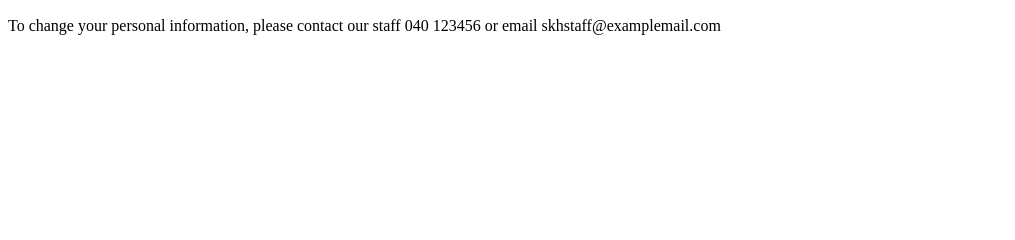
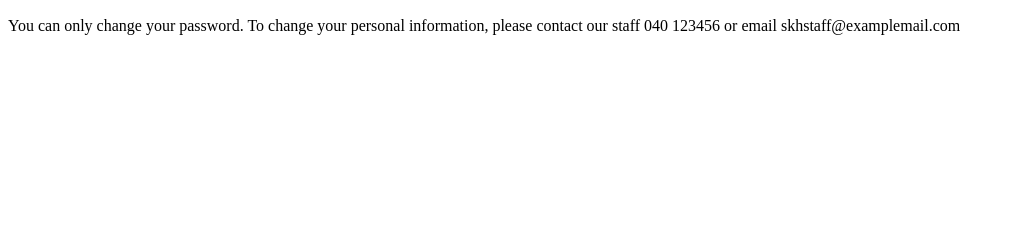
Before and after one commit to truongsinh/SKHReservationSystem, a Django app: template templates/Common/profile.html in a window 1280 px wide. Shown: the part 361-601 px from the top of the page, without its empty margins (0-1015 px from the left). Run offline with Django 3.2, Linux system fonts and the light colour scheme; the template is opened without the code that fills it, so the values that code supplies are empty.

Commit message:
My present

```diff
--- a/Common/views.py
+++ b/Common/views.py
@@ -14,9 +14,9 @@ from django.contrib import auth
 #	link to reservation list (3)
 #	link to queue list (4)
 #	form to apply for parking queue (send POST request to add_queue (7))
-from Common.models import Community
+from Common.models import Community, Profile
 import Parking
-from django.contrib.auth.decorators import login_required
+from django.contrib.auth.decorators import login_required, permission_required
 import Sauna
 
 
--- a/templates/Common/profile.html
+++ b/templates/Common/profile.html
@@ -11,5 +11,5 @@
 <p><b>City: </b>{{user.profile.apartment.community.city }}</p>
 <p><b>Plate number:</b> {{user.profile.plate_no}} </p>
 
-<p>To change your personal information, please contact our staff 040 123456 or email skhstaff@examplemail.com</p>
+<p>You can only change your password. To change your personal information, please contact our staff 040 123456 or email skhstaff@examplemail.com</p>
 {% endblock %}
```
Also changed, not shown: 1 other file.
